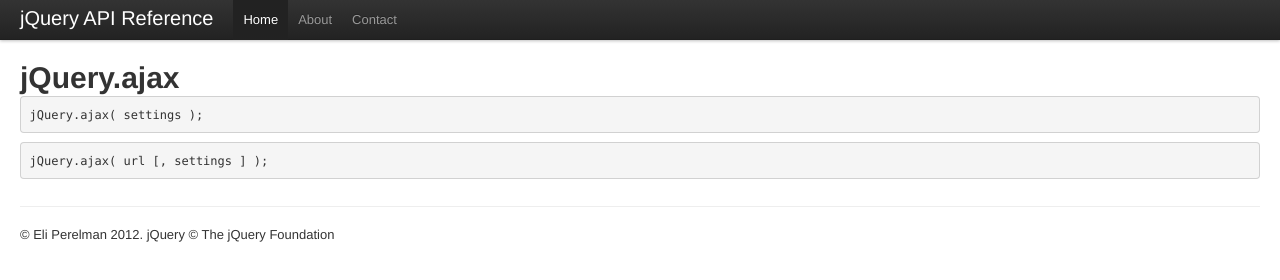
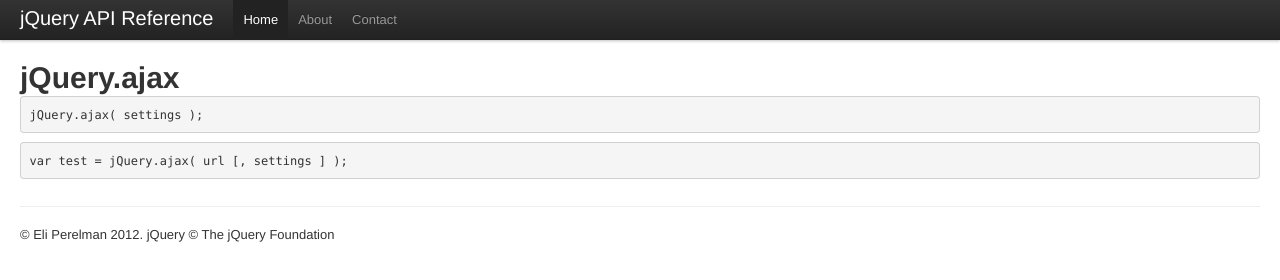
Before and after one commit to eliperelman/jqueryref, a plain HTML site: page jQuery.ajax.html in a window 1280 px wide. Drawn offline with nearby package versions, Linux system fonts and the light colour scheme.

Commit message:
Deploying source to GitHub Pages

```diff
--- a/jQuery.ajax.html
+++ b/jQuery.ajax.html
@@ -51,7 +51,7 @@
 <div class="highlight"><pre lang="javascript">jQuery.ajax( settings );
 </pre></div>
 
-<div class="highlight"><pre lang="javascript">jQuery.ajax( url [, settings ] );
+<div class="highlight"><pre lang="javascript">var test = jQuery.ajax( url [, settings ] );
 </pre></div>
 			</div>
 			<hr />
```
Also changed, not shown: partial/jQuery.ajax.html (+1 -1 lines).
